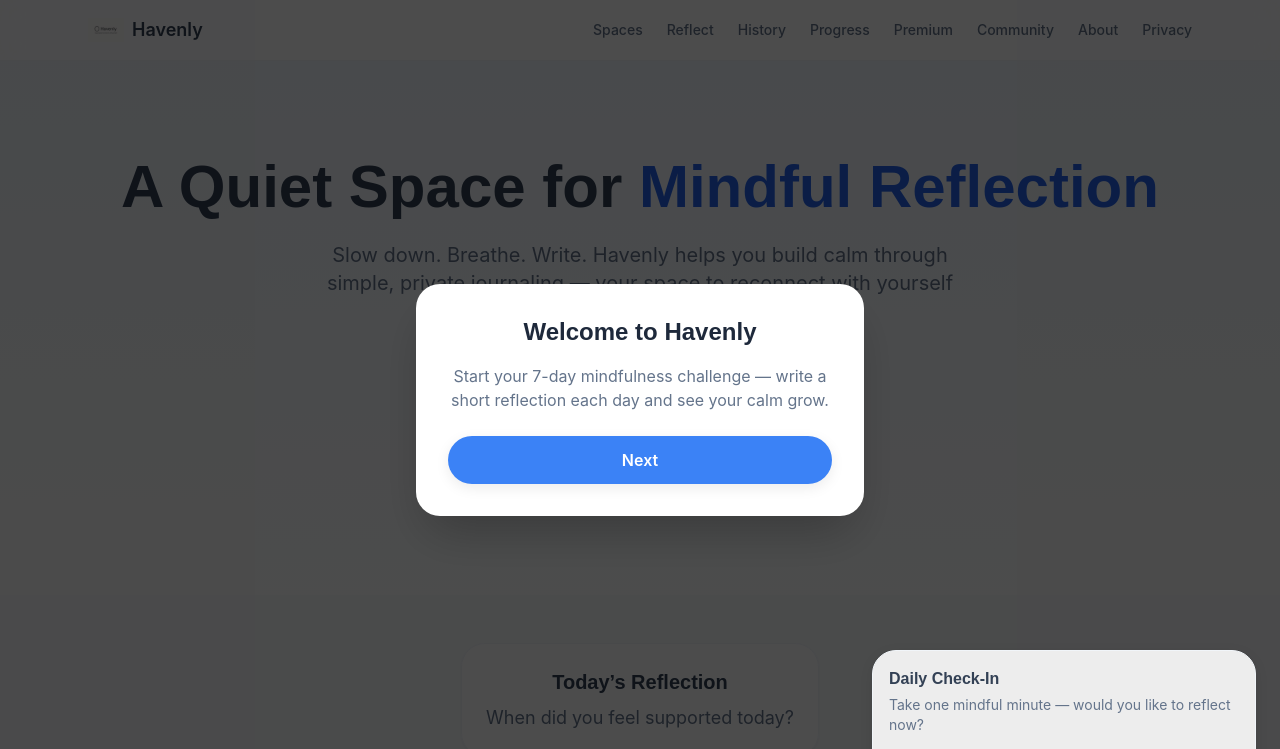
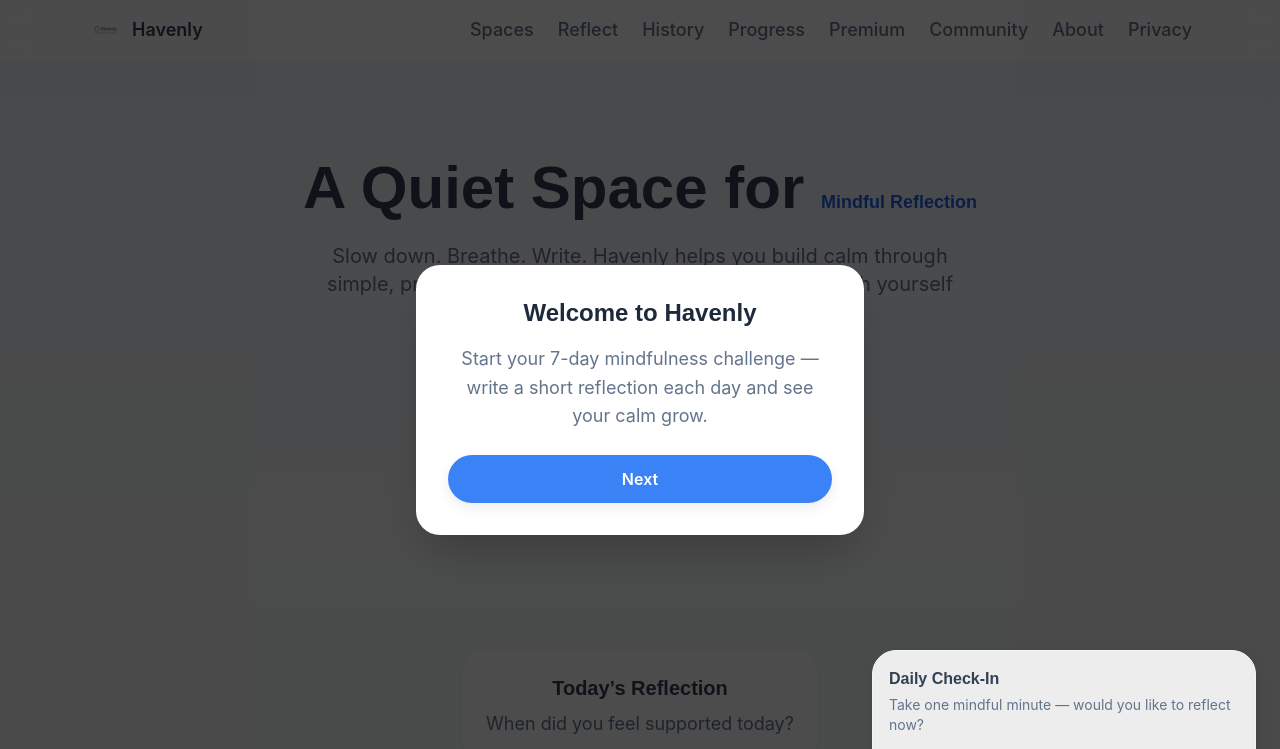
Before and after one commit to Khrboshi/havenly, a Next.js app: page / in a window 1280 px wide. Shown: the top 749 px of the page. Built offline with nearby package versions, Linux system fonts and the light colour scheme.

Commit message:
Update globals.css

```diff
--- a/styles/globals.css
+++ b/styles/globals.css
@@ -15,6 +15,9 @@ html, body {
 body {
   @apply bg-slate-50 text-slate-800 font-sans antialiased;
   overflow-x: hidden; /* safer than auto — prevents horizontal bar flicker */
+  -webkit-font-smoothing: antialiased;
+  -moz-osx-font-smoothing: grayscale;
+  text-rendering: optimizeLegibility;
 }
 
 /* Headings */
@@ -109,3 +112,108 @@ nav.fixed {
     @apply border-blue-400 text-blue-300 hover:bg-blue-600 hover:text-white;
   }
 }
+
+/* --- Fluid Typography & Layout Scaling --- */
+:root {
+  --fluid-min: 1rem;
+  --fluid-max: 1.125rem;
+  --fluid-screen-min: 360;
+  --fluid-screen-max: 1440;
+  --fluid-bp: calc(
+    (100vw - var(--fluid-screen-min) * 1px) /
+      (var(--fluid-screen-max) - var(--fluid-screen-min))
+  );
+  --fluid-font-size: calc(
+    (var(--fluid-min) * 1rem) +
+      (var(--fluid-max) - var(--fluid-min)) * var(--fluid-bp)
+  );
+
+  font-size: var(--fluid-font-size);
+}
+
+/* Headings — scale progressively with screen size */
+h1 {
+  font-size: clamp(2rem, 4vw + 1rem, 3.25rem);
+  line-height: 1.15;
+  font-weight: 700;
+}
+
+h2 {
+  font-size: clamp(1.5rem, 3vw + 0.75rem, 2.25rem);
+  line-height: 1.2;
+  font-weight: 600;
+}
+
+h3 {
+  font-size: clamp(1.25rem, 2vw + 0.5rem, 1.75rem);
+  font-weight: 600;
+}
+
+p, li, a, span {
+  font-size: clamp(0.95rem, 1vw + 0.5rem, 1.125rem);
+  line-height: 1.6;
+}
+
+/* Container padding adjusts fluidly */
+.container-fluid {
+  padding-left: clamp(1rem, 4vw, 4rem);
+  padding-right: clamp(1rem, 4vw, 4rem);
+}
+
+/* Fluid spacing utilities (custom) */
+.section {
+  padding-top: clamp(2rem, 6vw, 6rem);
+  padding-bottom: clamp(2rem, 6vw, 6rem);
+}
+
+/* Soften transitions */
+* {
+  transition: color 0.3s ease, background-color 0.3s ease, border-color 0.3s ease;
+}
+
+/* ------------------------------------
+   Mobile Safe Area Padding (iOS notch support)
+------------------------------------ */
+body {
+  padding-top: env(safe-area-inset-top);
+  padding-bottom: env(safe-area-inset-bottom);
+  padding-left: env(safe-area-inset-left);
+  padding-right: env(safe-area-inset-right);
+}
+
+/* ------------------------------------
+   Global Selection & Scrollbar
+------------------------------------ */
+::selection {
+  background: #3b82f6;
+  color: #f8fafc;
+}
+
+::-webkit-scrollbar {
+  width: 8px;
+  height: 8px;
+}
+
+::-webkit-scrollbar-thumb {
+  background: rgba(100, 116, 139, 0.3);
+  border-radius: 8px;
+}
+
+::-webkit-scrollbar-thumb:hover {
+  background: rgba(100, 116, 139, 0.5);
+}
+
+@media (prefers-color-scheme: dark) {
+  ::selection {
+    background: #60a5fa;
+    color: #0f172a;
+  }
+
+  ::-webkit-scrollbar-thumb {
+    background: rgba(148, 163, 184, 0.3);
+  }
+
+  ::-webkit-scrollbar-thumb:hover {
+    background: rgba(148, 163, 184, 0.5);
+  }
+}
```
